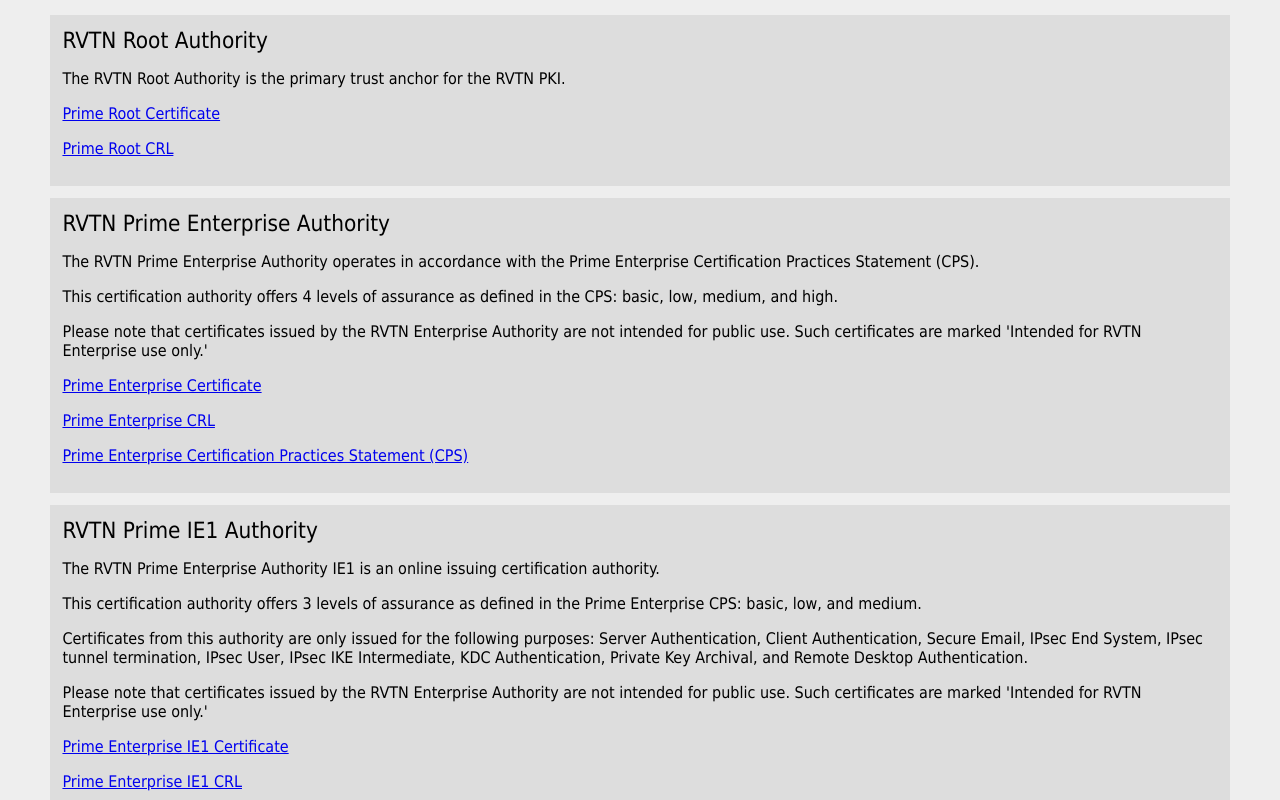
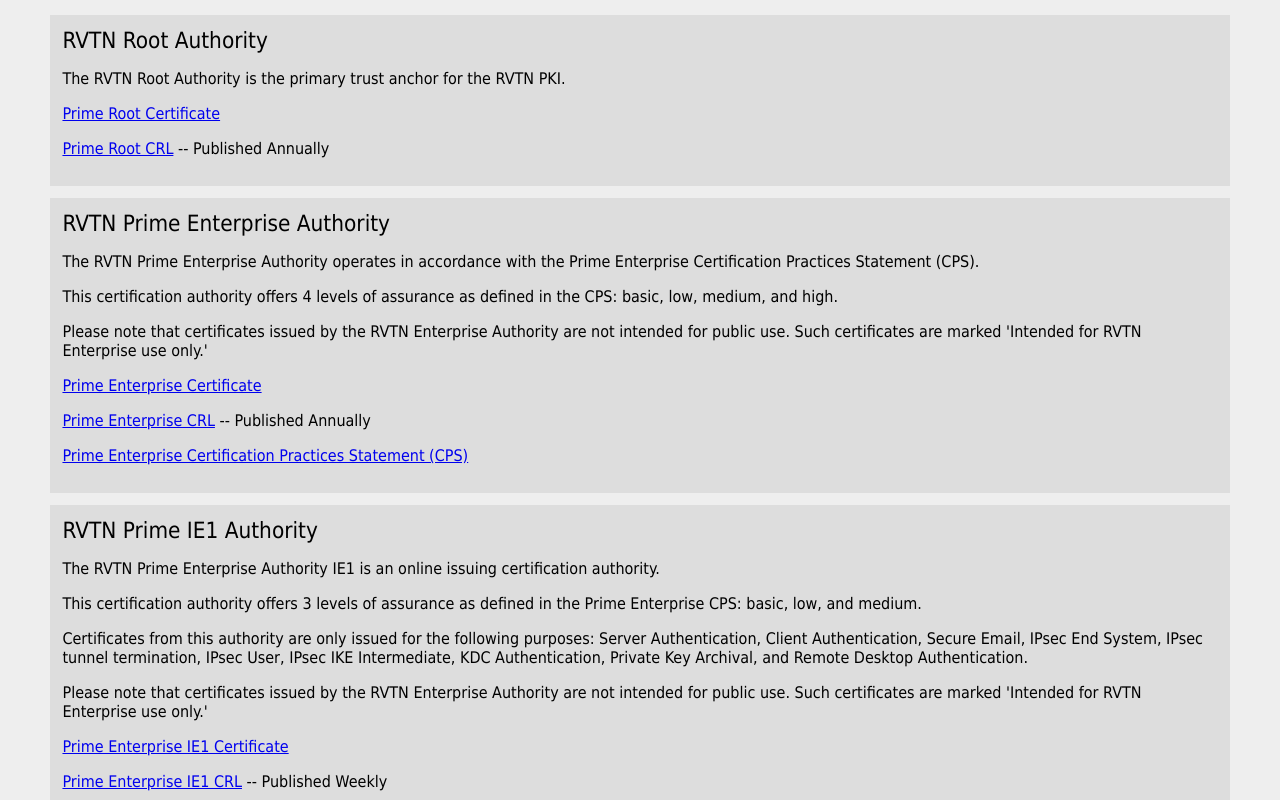
Before and after one commit to rvtn/rvtn-pki, a plain HTML site: page index.html in a window 1280 px wide. Shown: the part 220-1020 px from the top of the page. Drawn offline with Linux system fonts and the light colour scheme.

Commit message:
Auto-Commit from Publish-PKI by user STORMICIDE$ on STORMICIDE

```diff
--- a/index.html
+++ b/index.html
@@ -24,7 +24,7 @@
                 <div class="section_header">RVTN Root Authority</div>
                 <p>The RVTN Root Authority is the primary trust anchor for the RVTN PKI.</p>
                 <p><a href="PrimeRoot.crt">Prime Root Certificate</a></p>
-                <p><a href="PrimeRoot.crl">Prime Root CRL</a></p>
+                <p><a href="PrimeRoot.crl">Prime Root CRL</a> -- Published Annually</p>
             </div>
             <div class="section">
                 <div class="section_header">RVTN Prime Enterprise Authority</div>
@@ -32,7 +32,7 @@
                 <p>This certification authority offers 4 levels of assurance as defined in the CPS: basic, low, medium, and high.</p>
                 <p>Please note that certificates issued by the RVTN Enterprise Authority are not intended for public use.  Such certificates are marked 'Intended for RVTN Enterprise use only.'</p>
                 <p><a href="PrimeEnterprise.crt">Prime Enterprise Certificate</a></p>
-                <p><a href="PrimeEnterprise.crl">Prime Enterprise CRL</a></p>
+                <p><a href="PrimeEnterprise.crl">Prime Enterprise CRL</a> -- Published Annually</p>
                 <p><a href="rvtn-enterprise-cps.txt">Prime Enterprise Certification Practices Statement (CPS)</a></p>
             </div>
             <div class="section">
@@ -43,7 +43,7 @@
                     IPsec End System, IPsec tunnel termination, IPsec User, IPsec IKE Intermediate, KDC Authentication, Private Key Archival, and Remote Desktop Authentication.</p>
                 <p>Please note that certificates issued by the RVTN Enterprise Authority are not intended for public use.  Such certificates are marked 'Intended for RVTN Enterprise use only.'</p>
                 <p><a href="PrimeIE1.crt">Prime Enterprise IE1 Certificate</a></p>
-                <p><a href="PrimeIE1.crl">Prime Enterprise IE1 CRL</a></p>
+                <p><a href="PrimeIE1.crl">Prime Enterprise IE1 CRL</a> -- Published Weekly</p>
             </div>
             <div class="section">
                 <div class="section_header">Other Information</div>
```
